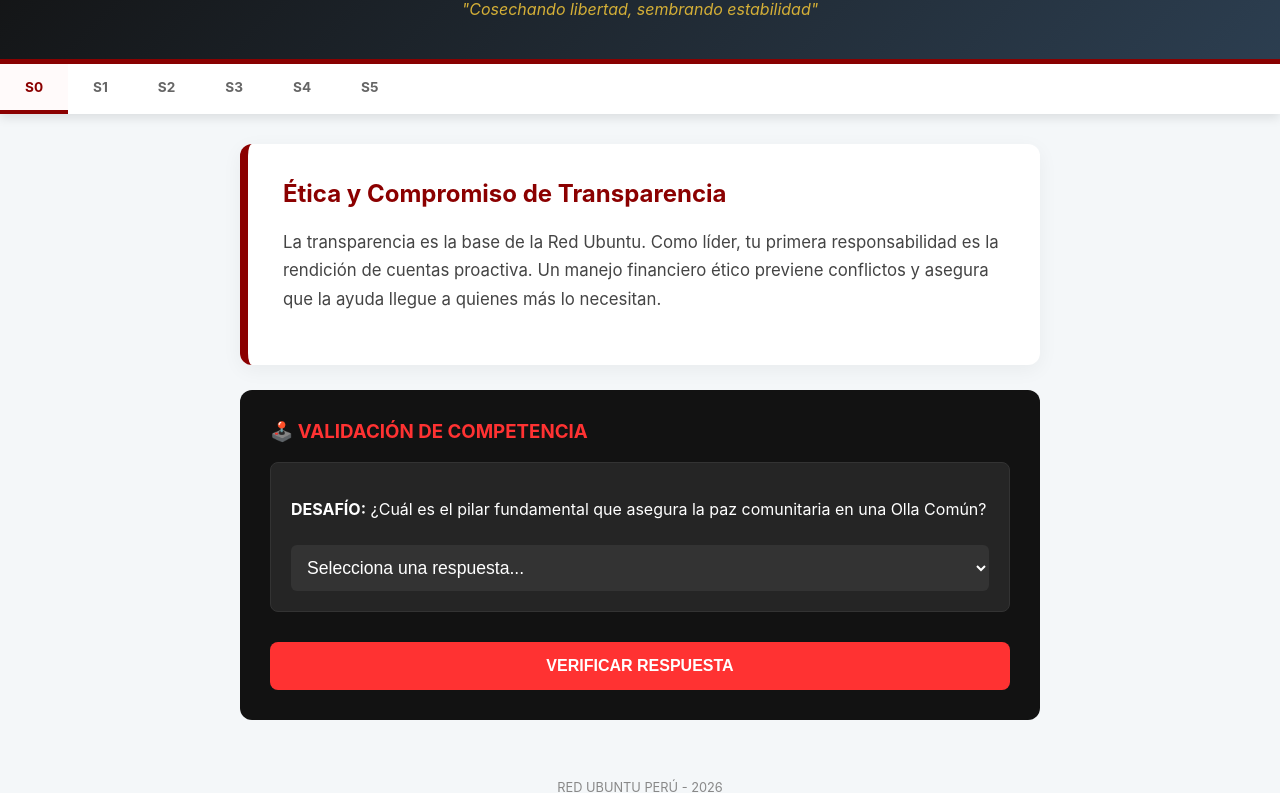
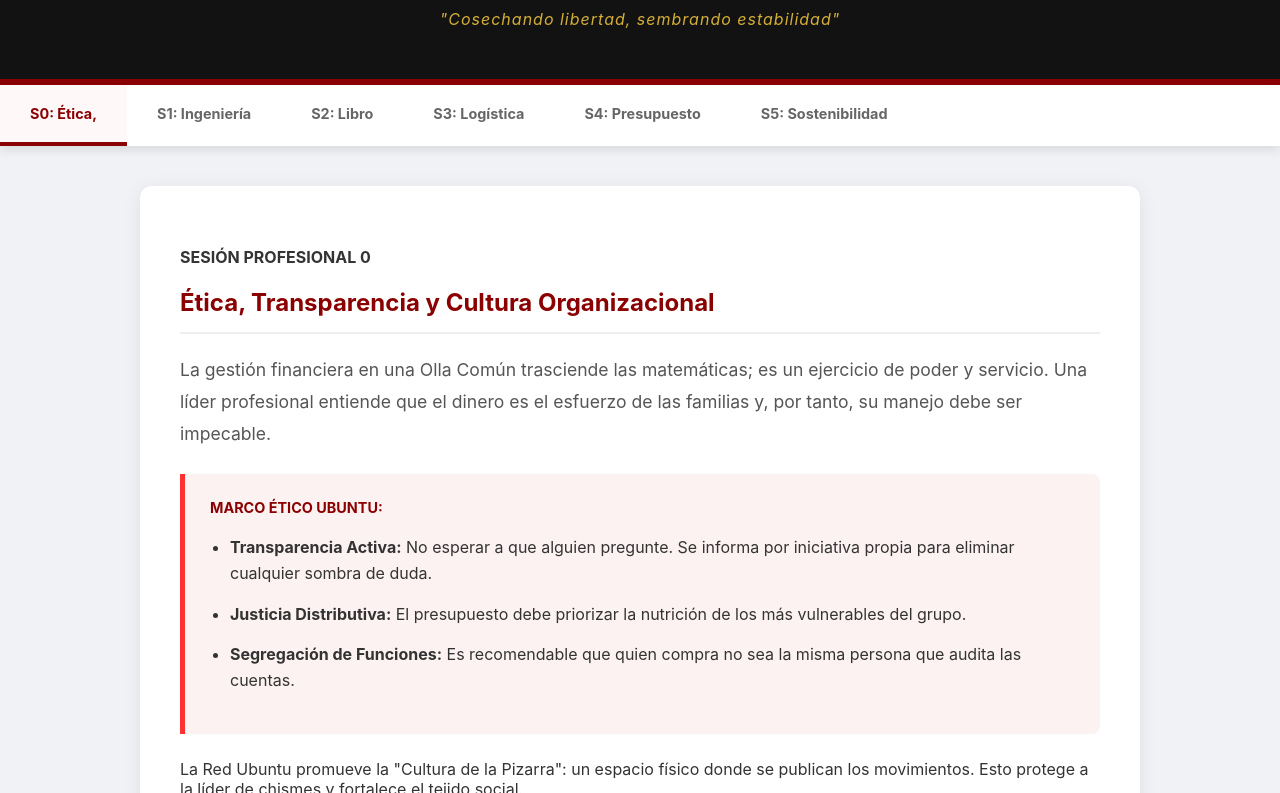
Before and after one commit to marilumartinezch-star/FinanzasBasicasParaLideresDeOllasComunes, a plain HTML site: page index.html in a window 1280 px wide. Shown: the part 123-916 px from the top of the page. Drawn offline with Linux system fonts and the light colour scheme.

Commit message:
Update index.html

```diff
--- a/index.html
+++ b/index.html
@@ -3,61 +3,66 @@
 <head>
     <meta charset="UTF-8">
     <meta name="viewport" content="width=device-width, initial-scale=1.0">
-    <title>Finanzas Básicas para Líderes de Ollas Comunes</title>
+    <title>Curso Completo: Finanzas para Ollas Comunes</title>
     <style>
         :root {
             --rojo-p: #8B0000;
             --rojo-c: #FF3232;
             --oscuro: #121212;
             --dorado: #D4AF37;
-            --gris-f: #F4F7F9;
+            --gris-f: #F0F2F5;
             --blanco: #FFFFFF;
         }
 
-        body { font-family: 'Inter', sans-serif; margin: 0; background: var(--gris-f); color: #333; }
+        body { font-family: 'Inter', 'Segoe UI', sans-serif; margin: 0; background: var(--gris-f); color: #333; }
 
-        /* --- CABECERA --- */
-        header {
-            background: linear-gradient(135deg, var(--oscuro), #2c3e50);
-            color: white; padding: 40px 20px; text-align: center; border-bottom: 5px solid var(--rojo-p);
-        }
-        .motto { font-style: italic; color: var(--dorado); font-size: 1rem; margin-top: 10px; display: block; }
+        header { background: var(--oscuro); color: white; padding: 50px 20px; text-align: center; border-bottom: 6px solid var(--rojo-p); }
+        .motto { font-style: italic; color: var(--dorado); margin-top: 10px; display: block; letter-spacing: 1px; }
 
-        /* --- NAVEGACIÓN --- */
         .session-nav {
             display: flex; overflow-x: auto; background: var(--blanco);
             position: sticky; top: 0; z-index: 1000; box-shadow: 0 4px 10px rgba(0,0,0,0.1);
         }
         .s-tab {
-            padding: 15px 25px; cursor: pointer; font-weight: bold; font-size: 0.85rem;
+            padding: 20px 30px; cursor: pointer; font-weight: bold; font-size: 0.9rem;
             color: #666; border-bottom: 4px solid transparent; white-space: nowrap; transition: 0.3s;
         }
-        .s-tab.active { color: var(--rojo-p); border-bottom: 4px solid var(--rojo-p); background: #fffafa; }
+        .s-tab.active { color: var(--rojo-p); border-bottom: 4px solid var(--rojo-p); background: #fff8f8; }
 
-        /* --- CONTENIDO --- */
-        .container { max-width: 800px; margin: 30px auto; padding: 0 20px; }
+        .main-container { max-width: 1000px; margin: 40px auto; padding: 0 20px; }
 
-        .card { background: white; border-radius: 12px; padding: 35px; box-shadow: 0 5px 20px rgba(0,0,0,0.05); margin-bottom: 25px; border-left: 8px solid var(--rojo-p); }
-        h2 { color: var(--rojo-p); margin-top: 0; }
-        .theory-text { font-size: 1.05rem; line-height: 1.7; color: #444; }
+        /* --- ESTILOS DE TEORÍA COMPLETA --- */
+        .theory-card { background: white; border-radius: 12px; padding: 40px; box-shadow: 0 4px 20px rgba(0,0,0,0.08); margin-bottom: 30px; }
+        .theory-card h2 { color: var(--rojo-p); border-bottom: 2px solid #eee; padding-bottom: 15px; margin-top: 0; }
+
+        .module-intro { font-size: 1.1rem; color: #555; line-height: 1.8; margin-bottom: 25px; }
+
+        .technical-box { background: #fdf2f2; border-left: 5px solid var(--rojo-c); padding: 25px; margin: 25px 0; border-radius: 0 8px 8px 0; }
+        .technical-box h4 { margin-top: 0; color: var(--rojo-p); text-transform: uppercase; font-size: 0.9rem; }
+
+        .list-style { padding-left: 20px; }
+        .list-style li { margin-bottom: 15px; line-height: 1.6; }
 
         /* --- LABORATORIO DE VALIDACIÓN --- */
-        .lab-box { background: var(--oscuro); color: white; border-radius: 12px; padding: 30px; }
-        .lab-box h3 { color: var(--rojo-c); margin-top: 0; display: flex; align-items: center; gap: 10px; }
-        .question { background: #252525; padding: 20px; border-radius: 8px; margin-bottom: 15px; border: 1px solid #333; }
+        .lab-card { background: var(--oscuro); color: white; border-radius: 12px; padding: 40px; box-shadow: 0 10px 30px rgba(0,0,0,0.3); }
+        .lab-card h3 { color: var(--rojo-c); margin-top: 0; text-transform: uppercase; letter-spacing: 2px; }
+        .scenario-text { font-style: italic; color: #bbb; margin-bottom: 20px; border-left: 3px solid var(--dorado); padding-left: 15px; }
 
         input[type="number"], select {
-            width: 100%; padding: 12px; border-radius: 6px; border: none; background: #333; color: white; font-size: 1.1rem; margin-top: 10px; box-sizing: border-box;
+            width: 100%; padding: 15px; border-radius: 8px; border: 2px solid #333; background: #252525; color: white; font-size: 1.1rem; margin: 20px 0; box-sizing: border-box;
         }
+        input:focus { border-color: var(--rojo-c); outline: none; }
 
         .btn-verify {
-            background: var(--rojo-c); color: white; border: none; padding: 15px; width: 100%; border-radius: 8px; font-weight: bold; cursor: pointer; font-size: 1rem; margin-top: 15px;
+            background: var(--rojo-c); color: white; border: none; padding: 18px; width: 100%; border-radius: 8px; font-weight: bold; cursor: pointer; font-size: 1.1rem; transition: 0.3s;
         }
-        .feedback { margin-top: 15px; padding: 15px; border-radius: 6px; display: none; font-weight: bold; text-align: center; }
-        .success { background: #1b5e20; color: #c8e6c9; border: 1px solid #2e7d32; }
-        .error { background: #b71c1c; color: #ffcdd2; border: 1px solid #c62828; }
+        .btn-verify:hover { background: #cc0000; transform: translateY(-2px); }
 
-        footer { text-align: center; padding: 30px; color: #888; font-size: 0.8rem; }
+        .result { margin-top: 20px; padding: 20px; border-radius: 8px; display: none; font-weight: bold; text-align: center; }
+        .correct { background: #1b5e20; color: #fff; }
+        .wrong { background: #b71c1c; color: #fff; }
+
+        footer { text-align: center; padding: 50px; color: #999; }
     </style>
 </head>
 <body>
@@ -69,120 +74,186 @@
 
 <nav class="session-nav" id="nav"></nav>
 
-<div class="container">
+<div class="main-container">
     <div id="content"></div>
 </div>
 
-<footer>RED UBUNTU PERÚ - 2026</footer>
+<footer>
+    RED UBUNTU PERÚ - 2026<br>
+    Reglas de Convivencia: Respeto, Transparencia y Participación Activa.
+</footer>
 
 <script>
 const curso = [
     {
         n: "S0",
-        t: "Ética y Compromiso de Transparencia",
-        teoria: "La transparencia es la base de la Red Ubuntu. Como líder, tu primera responsabilidad es la rendición de cuentas proactiva. Un manejo financiero ético previene conflictos y asegura que la ayuda llegue a quienes más lo necesitan.",
-        pregunta: "¿Cuál es el pilar fundamental que asegura la paz comunitaria en una Olla Común?",
-        opciones: ["Ocultar gastos", "Transparencia Activa", "Decidir sola"],
+        t: "Ética, Transparencia y Cultura Organizacional",
+        teoria: `
+            <p class="module-intro">La gestión financiera en una Olla Común trasciende las matemáticas; es un ejercicio de poder y servicio. Una líder profesional entiende que el dinero es el esfuerzo de las familias y, por tanto, su manejo debe ser impecable.</p>
+            <div class="technical-box">
+                <h4>Marco Ético Ubuntu:</h4>
+                <ul class="list-style">
+                    <li><strong>Transparencia Activa:</strong> No esperar a que alguien pregunte. Se informa por iniciativa propia para eliminar cualquier sombra de duda.</li>
+                    <li><strong>Justicia Distributiva:</strong> El presupuesto debe priorizar la nutrición de los más vulnerables del grupo.</li>
+                    <li><strong>Segregación de Funciones:</strong> Es recomendable que quien compra no sea la misma persona que audita las cuentas.</li>
+                </ul>
+            </div>
+            <p>La Red Ubuntu promueve la "Cultura de la Pizarra": un espacio físico donde se publican los movimientos. Esto protege a la líder de chismes y fortalece el tejido social.</p>
+        `,
+        pregunta: "Si una lideresa decide ocultar un excedente de dinero 'para emergencias' sin avisar a la asamblea, ¿qué principio ético está vulnerando?",
+        opciones: ["Justicia Distributiva", "Transparencia Activa", "Segregación de Funciones"],
         correcta: "Transparencia Activa",
         tipo: "choice"
     },
     {
         n: "S1",
-        t: "Cálculo de Costo Real y Merma",
-        teoria: "El costo de una ración no es solo el insumo. Se debe sumar el costo de transporte, gas y condimentos. Además, consideramos la <strong>Merma</strong> (lo que se pierde al limpiar alimentos). <br><br><strong>Fórmula:</strong> (Insumos + Gas + Transporte) / Número de raciones.",
-        pregunta: "Si gastas S/150 en víveres, S/10 en mototaxi y S/20 en gas para 100 raciones, ¿cuál es el costo exacto por ración?",
-        correcta: 1.80,
+        t: "Ingeniería de Costos y el Cálculo de Merma",
+        teoria: `
+            <p class="module-intro">Dominar los costos permite que la Olla no quiebre. El costo de una ración es la suma de insumos directos e indirectos.</p>
+            <div class="technical-box">
+                <h4>Conceptos Clave:</h4>
+                <ul class="list-style">
+                    <li><strong>Peso Bruto vs. Peso Neto:</strong> Compras 10kg de papa (Bruto). Al pelarla, te quedan 8kg (Neto). La diferencia es la <strong>Merma</strong>. El costo real del plato se calcula sobre los 8kg que realmente alimentan.</li>
+                    <li><strong>Costos Indirectos:</strong> Gas, agua, transporte y artículos de limpieza (lavavajillas).</li>
+                </ul>
+            </div>
+            <p><strong>Fórmula Técnica:</strong> (Costo Insumos + Costo Gas + Costo Transporte) / Total Raciones = Costo de Ración Real.</p>
+        `,
+        pregunta: "CALCULO TÉCNICO: Gastas S/240 en alimentos, S/15 en pasajes y S/25 en la carga proporcional de gas. Si el objetivo es servir exactamente 200 platos, ¿cuál es el costo exacto de cada plato?",
+        correcta: 1.40,
         tipo: "math"
     },
     {
         n: "S2",
-        t: "Libro de Caja y Arqueo Diario",
-        teoria: "El Libro de Caja registra el flujo de dinero. El saldo debe ser exacto. <br><strong>Fórmula:</strong> Saldo Inicial + Ingresos - Egresos = Saldo Final.",
-        pregunta: "Inicias con S/50. Recibes S/120 en cuotas. Gastas S/95 en el mercado. ¿Cuál es el saldo final que debe haber en caja?",
-        correcta: 75,
+        t: "Libro de Caja y Arqueo Técnico",
+        teoria: `
+            <p class="module-intro">El Libro de Caja es el registro cronológico del dinero. Sin este libro, no hay forma de demostrar una buena gestión ante instituciones como el MIDIS o Municipalidades.</p>
+            <div class="technical-box">
+                <h4>Procedimiento Diario:</h4>
+                <ol class="list-style">
+                    <li><strong>Apertura:</strong> Iniciar con el saldo del día anterior.</li>
+                    <li><strong>Registro de Entradas:</strong> Cuotas sociales, donaciones de padrinos y subsidios estatales.</li>
+                    <li><strong>Registro de Salidas:</strong> Compras detalladas. <span class="highlight">Ojo:</span> Todo debe tener boleta.</li>
+                    <li><strong>Arqueo:</strong> Es el cierre. Dinero en papel debe ser igual al dinero en monedas.</li>
+                </ol>
+            </div>
+        `,
+        pregunta: "SIMULACIÓN DE CIERRE: Empiezas el día con S/90. Recaudas S/310 de cuotas. Realizas compras en el mercado mayorista por S/275. ¿Qué saldo exacto debe mostrar tu libro al finalizar la jornada?",
+        correcta: 125,
         tipo: "math"
     },
     {
         n: "S3",
-        t: "Compras Mayoristas y Ahorro",
-        teoria: "La compra estratégica reduce costos. Siempre es mejor comprar por saco/volumen que por unidad.",
-        pregunta: "El kilo de arroz cuesta S/4.50. El saco de 50kg cuesta S/190. ¿Cuánto ahorras en total comprando el saco?",
-        correcta: 35,
+        t: "Logística de Abastecimiento y Almacén",
+        teoria: `
+            <p class="module-intro">El dinero rinde más cuando se compra con inteligencia logística. Comprar de forma minorista (por kilos diarios) es una ineficiencia financiera.</p>
+            <div class="technical-box">
+                <h4>Estrategias de Almacén:</h4>
+                <ul class="list-style">
+                    <li><strong>Economía de Escala:</strong> El precio baja cuando el volumen sube (comprar sacos vs comprar kilos).</li>
+                    <li><strong>Kardex de Control:</strong> Un cuaderno que anote: 'Fecha - Entra 1 saco - Sale 5kg - Saldo 45kg'.</li>
+                    <li><strong>Sistema PEPS:</strong> 'Primero en Entrar, Primero en Salir'. Evita que los alimentos se malogren por estar al fondo del estante.</li>
+                </ul>
+            </div>
+        `,
+        pregunta: "DESAFÍO DE AHORRO: El kilo de frijol en la bodega cuesta S/6.50. El saco de 50kg en el mercado mayorista cuesta S/260. ¿Cuánto dinero ahorra la Olla Común si compra el saco completo?",
+        correcta: 65,
         tipo: "math"
     },
     {
         n: "S4",
-        t: "Rendición de Cuentas Pública",
-        teoria: "La rendición se hace mediante pizarras visibles. Debe incluir: Total Ingresos, Total Gastos y Saldo.",
-        pregunta: "Si los socios ven las cuentas claras, ¿qué aumenta en la organización?",
-        opciones: ["La sospecha", "La confianza y participación", "Los problemas"],
-        correcta: "La confianza y participación",
+        t: "Presupuesto y Rendición Pública",
+        teoria: `
+            <p class="module-intro">Un presupuesto no es adivinar, es planificar con datos del pasado. Permite anticipar el alza de precios de productos estacionales.</p>
+            <div class="technical-box">
+                <h4>La Asamblea de Rendición:</h4>
+                <p>Es el momento máximo de liderazgo. Se presentan los estados financieros:</p>
+                <ul class="list-style">
+                    <li><strong>Balance del Mes:</strong> ¿Ganamos o perdimos capacidad de compra?</li>
+                    <li><strong>Visualización:</strong> Uso de pizarras con tiza o plumón para que todos vean el resumen.</li>
+                </ul>
+            </div>
+        `,
+        pregunta: "Si el presupuesto indica que el próximo mes los vegetales subirán de precio por el clima, ¿qué acción debe tomar la lideresa?",
+        opciones: ["No decir nada", "Ajustar la cuota o buscar donaciones antes", "Dejar de cocinar"],
+        correcta: "Ajustar la cuota o buscar donaciones antes",
         tipo: "choice"
     },
     {
         n: "S5",
-        t: "Sostenibilidad y Futuro",
-        teoria: "La meta es la autonomía. Un fondo de reserva del 5% de los ingresos mensuales ayuda a cubrir emergencias de infraestructura (ej. arreglar la cocina).",
-        pregunta: "Si tu Olla Común recauda S/2000 al mes, ¿cuánto sería el ahorro mensual si destinan el 5% a reserva?",
-        correcta: 100,
+        t: "Sostenibilidad y Fondos de Contingencia",
+        teoria: `
+            <p class="module-intro">La sostenibilidad es la capacidad de la Olla para seguir funcionando aunque falte una donación externa. Se logra mediante el ahorro programado.</p>
+            <div class="technical-box">
+                <h4>El Fondo de Emergencia:</h4>
+                <p>Se recomienda separar el 3% o 5% de los ingresos totales para situaciones críticas:</p>
+                <ul class="list-style">
+                    <li>Reparación de hornillas o tuberías.</li>
+                    <li>Compra de utensilios por desgaste.</li>
+                    <li>Capital semilla para pequeños emprendimientos (venta de queques, por ejemplo).</li>
+                </ul>
+            </div>
+        `,
+        pregunta: "CÁLCULO DE RESERVA: Tu Olla genera S/3500 mensuales por todo concepto. Han decidido ahorrar el 4% para un fondo de reparación de ollas y cocina. ¿Cuánto dinero exacto deben guardar este mes?",
+        correcta: 140,
         tipo: "math"
     }
 ];
 
-function renderNav() {
+function init() {
     const nav = document.getElementById('nav');
     curso.forEach((s, i) => {
         const t = document.createElement('div');
         t.className = `s-tab ${i===0?'active':''}`;
-        t.innerText = s.n;
+        t.innerText = s.n + ": " + s.t.split(' ')[0];
         t.onclick = () => loadSession(i);
         nav.appendChild(t);
     });
+    loadSession(0);
 }
 
 function loadSession(idx) {
     const s = curso[idx];
     document.querySelectorAll('.s-tab').forEach((t, i) => t.classList.toggle('active', i === idx));
 
-    let inputHtml = s.tipo === "math"
-        ? `<input type="number" id="ans" placeholder="Ingresa el monto en S/">`
-        : `<select id="ans"><option value="">Selecciona una respuesta...</option>${s.opciones.map(o => `<option value="${o}">${o}</option>`).join('')}</select>`;
+    let inputArea = s.tipo === "math"
+        ? `<input type="number" id="ans" step="0.01" placeholder="Ejemplo: 1.50">`
+        : `<select id="ans"><option value="">-- Elige la respuesta correcta --</option>${s.opciones.map(o => `<option value="${o}">${o}</option>`).join('')}</select>`;
 
     document.getElementById('content').innerHTML = `
-        <div class="card">
+        <div class="theory-card">
+            <h4>SESIÓN PROFESIONAL ${idx}</h4>
             <h2>${s.t}</h2>
-            <div class="theory-text"><p>${s.teoria}</p></div>
+            <div class="theory-text">${s.teoria}</div>
         </div>
 
-        <div class="lab-box">
-            <h3>🕹️ VALIDACIÓN DE COMPETENCIA</h3>
-            <div class="question">
-                <p><strong>DESAFÍO:</strong> ${s.pregunta}</p>
-                ${inputHtml}
-            </div>
-            <button class="btn-verify" onclick="check(${idx})">VERIFICAR RESPUESTA</button>
-            <div id="feedback" class="feedback"></div>
+        <div class="lab-card">
+            <h3>🕹️ SIMULADOR DE VALIDACIÓN</h3>
+            <p class="scenario-text">${s.pregunta}</p>
+            ${inputArea}
+            <button class="btn-verify" onclick="check(${idx})">VALIDAR COMPETENCIA</button>
+            <div id="res" class="result"></div>
         </div>
     `;
+    window.scrollTo({top: 0, behavior: 'smooth'});
 }
 
 function check(idx) {
-    const userAns = document.getElementById('ans').value;
+    const user = document.getElementById('ans').value;
     const s = curso[idx];
-    const feedback = document.getElementById('feedback');
-    feedback.style.display = "block";
+    const res = document.getElementById('res');
+    res.style.display = "block";
 
-    if (userAns == s.correcta) {
-        feedback.innerText = "¡EXCELENTE! Respuesta correcta. Has validado esta competencia técnica.";
-        feedback.className = "feedback success";
+    if (user == s.correcta) {
+        res.innerText = "✓ COMPETENCIA VALIDADA: El cálculo o concepto es correcto. Has demostrado dominio sobre esta unidad.";
+        res.className = "result correct";
     } else {
-        feedback.innerText = "Respuesta incorrecta. Revisa la teoría y vuelve a calcular.";
-        feedback.className = "feedback error";
+        res.innerText = "× ERROR TÉCNICO: La respuesta no coincide con el análisis financiero correcto. Revisa los datos y la teoría arriba.";
+        res.className = "result wrong";
     }
 }
 
-renderNav();
-loadSession(0);
+init();
 </script>
 
 </body>
```
